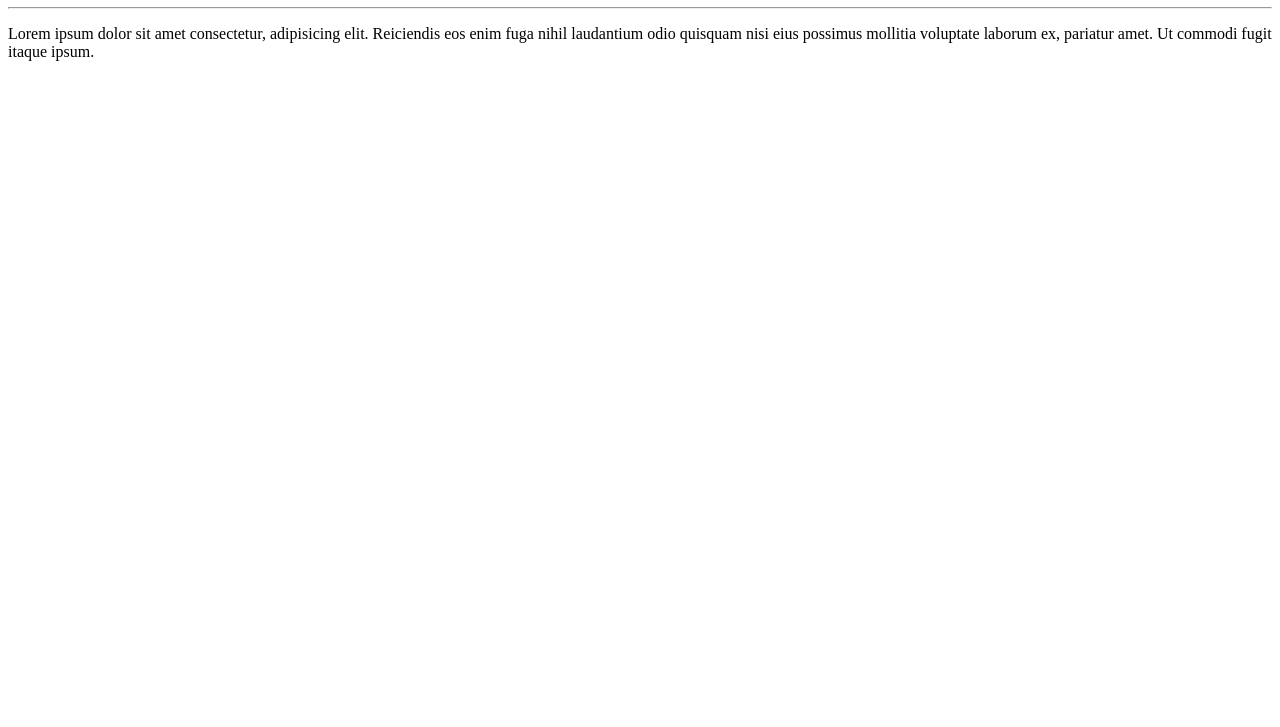
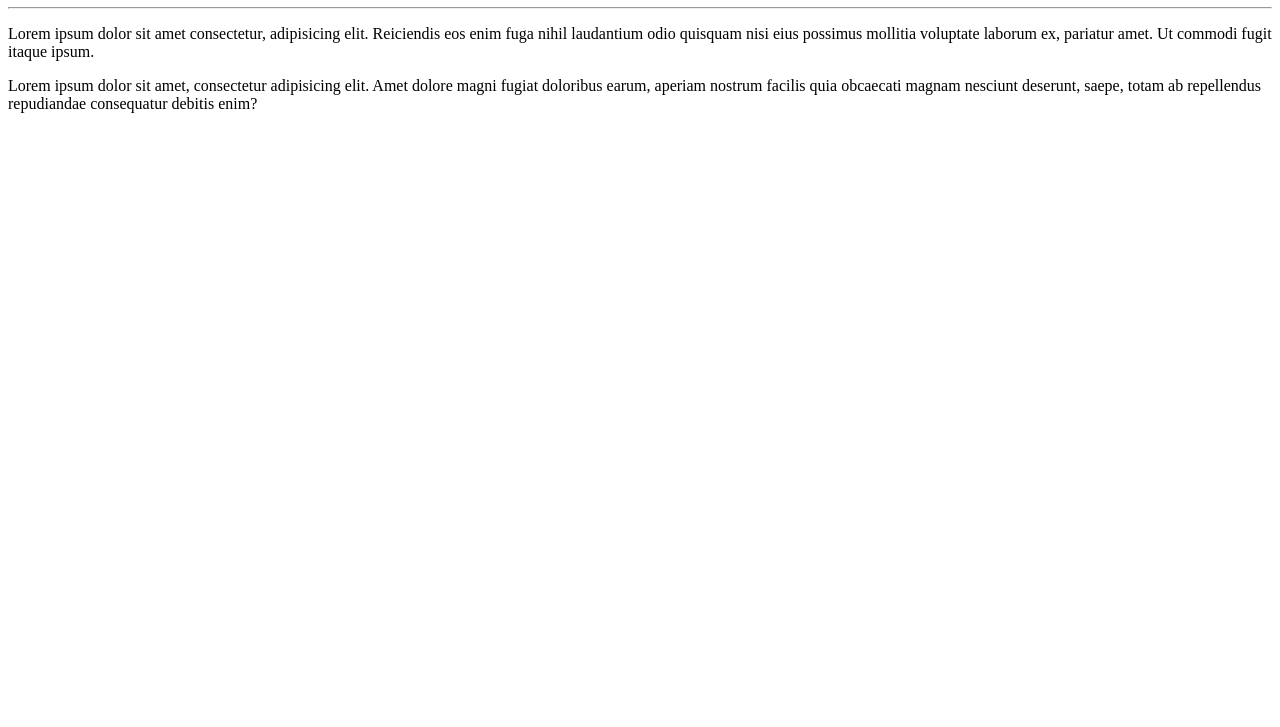
Before and after one commit to MarinhoBruno/OlaMundo, a plain HTML site: page site-exemplo/index.html in a window 1280 px wide. Shown: the part 73-800 px from the top of the page. Drawn offline with Linux system fonts and the light colour scheme.

Commit message:
adicionei um paragrafo

```diff
--- a/site-exemplo/index.html
+++ b/site-exemplo/index.html
@@ -10,5 +10,6 @@
     <h1>Olá, Mundo</h1>
     <hr>
     <p>Lorem ipsum dolor sit amet consectetur, adipisicing elit. Reiciendis eos enim fuga nihil laudantium odio quisquam nisi eius possimus mollitia voluptate laborum ex, pariatur amet. Ut commodi fugit itaque ipsum.</p>
+    <p>Lorem ipsum dolor sit amet, consectetur adipisicing elit. Amet dolore magni fugiat doloribus earum, aperiam nostrum facilis quia obcaecati magnam nesciunt deserunt, saepe, totam ab repellendus repudiandae consequatur debitis enim?</p>
 </body>
 </html>
```
